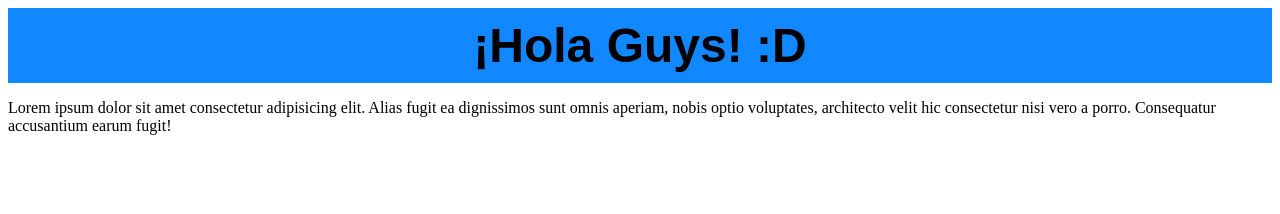
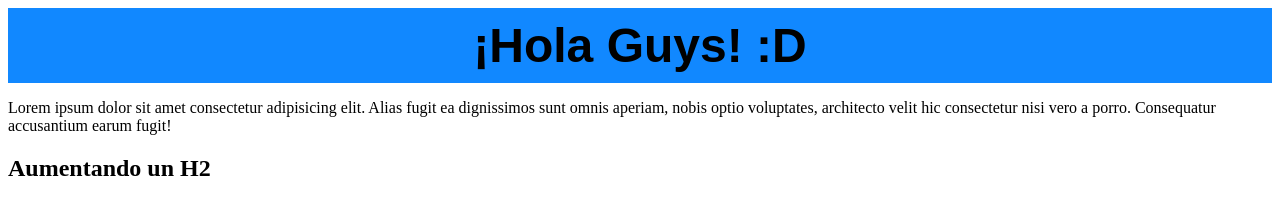
Before and after one commit to VictorMFB/HTML_CSS_JAVASCRIPT, a plain HTML site: page index.html in a window 1280 px wide. Drawn offline with Linux system fonts and the light colour scheme.

Commit message:
Se agrego un h2

```diff
--- a/index.html
+++ b/index.html
@@ -9,5 +9,6 @@
 <body>
     <h1 class="titulo1">¡Hola Guys! :D</h1>
     <p>Lorem ipsum dolor sit amet consectetur adipisicing elit. Alias fugit ea dignissimos sunt omnis aperiam, nobis optio voluptates, architecto velit hic consectetur nisi vero a porro. Consequatur accusantium earum fugit!</p>
+    <h2 class="titulo2">Aumentando un H2</h2>
 </body>
 </html>
```
